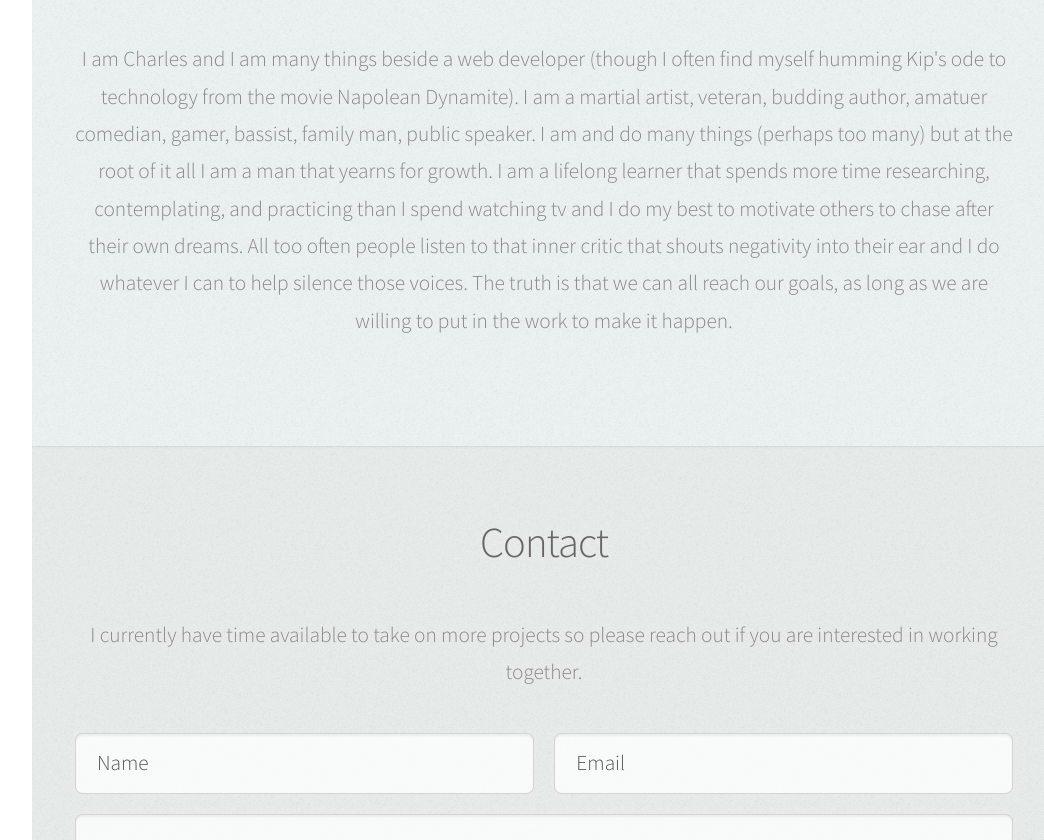
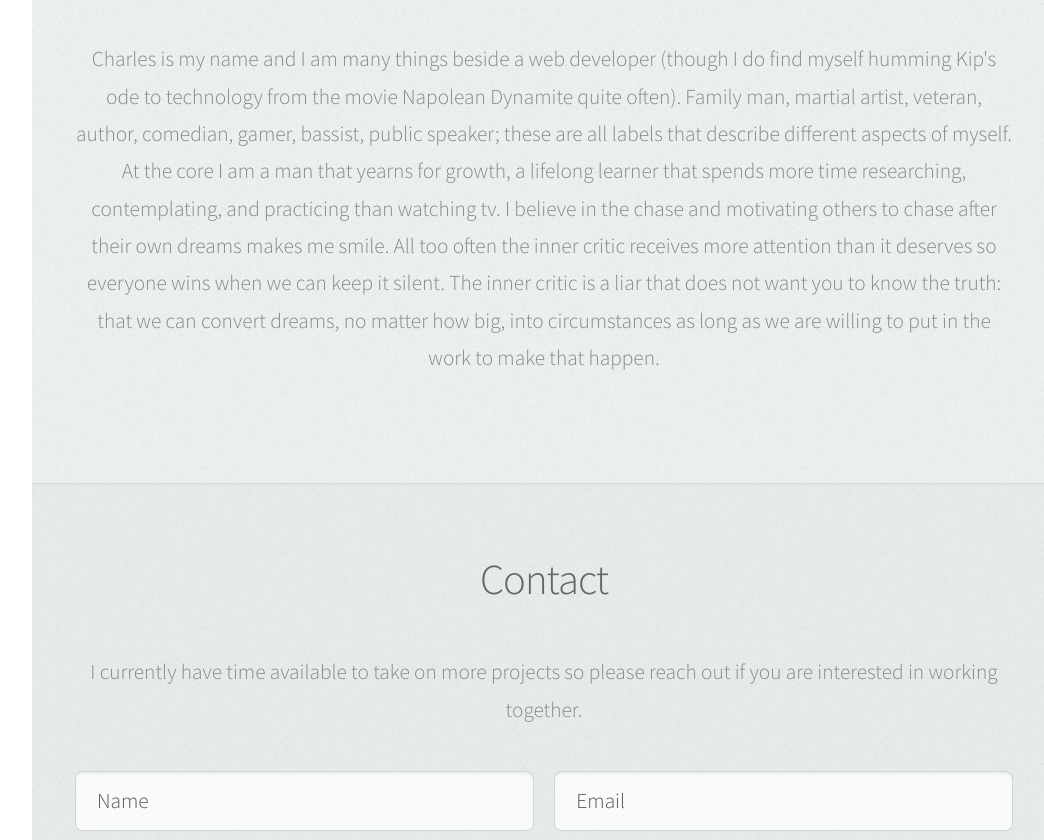
Before and after one commit to CClemensJr/portfolio, a website: page public/index.html in a window 1280 px wide. Shown: the part 2566-3406 px from the top of the page, without its empty margins (224-1268 px from the left). Drawn offline with nearby package versions, Linux system fonts and the light colour scheme; files whose address does not match are found by name.

Commit message:
Updated about me test

```diff
--- a/public/index.html
+++ b/public/index.html
@@ -142,7 +142,7 @@
 
 							<a href="#" class="image featured"><img src="./assets/images/laptopcoding.jpg" alt="" /></a>
 
-							<p>I am Charles and I am many things beside a web developer (though I often find myself humming Kip's ode to technology from the movie Napolean Dynamite). I am a martial artist, veteran, budding author, amatuer comedian, gamer, bassist, family man, public speaker. I am and do many things (perhaps too many) but at the root of it all I am a man that yearns for growth. I am a lifelong learner that spends more time researching, contemplating, and practicing than I spend watching tv and I do my best to motivate others to chase after their own dreams. All too often people listen to that inner critic that shouts negativity into their ear and I do whatever I can to help silence those voices. The truth is that we can all reach our goals, as long as we are willing to put in the work to make it happen.</p>
+							<p>Charles is my name and I am many things beside a web developer (though I do find myself humming Kip's ode to technology from the movie Napolean Dynamite quite often). Family man, martial artist, veteran, author, comedian, gamer, bassist, public speaker; these are all labels that describe different aspects of myself. At the core I am a man that yearns for growth, a lifelong learner that spends more time researching, contemplating, and practicing than watching tv. I believe in the chase and motivating others to chase after their own dreams makes me smile. All too often the inner critic receives more attention than it deserves so everyone wins when we can keep it silent. The inner critic is a liar that does not want you to know the truth: that we can convert dreams, no matter how big, into circumstances as long as we are willing to put in the work to make that happen.</p>
 
 						</div>
 					</section>
```
